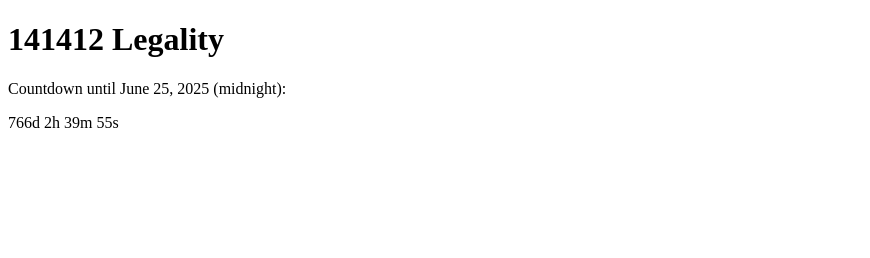
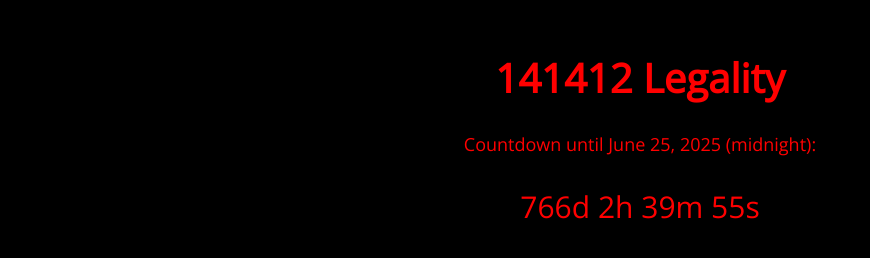
Before and after one commit to masckmaster2007/legality, a plain HTML site: page index.html in a window 1280 px wide. Shown: the whole page, without its empty margins (0-870 px from the left). Drawn offline with nearby package versions, Linux system fonts and the light colour scheme.

Commit message:
Update index.html

```diff
--- a/index.html
+++ b/index.html
@@ -2,6 +2,53 @@
 <html>
 <head>
   <title>141412 Legality</title>
+  <style>
+    /* Custom CSS */
+    body {
+      background-color: #000;
+      color: #ff0000;
+      font-family: "Open Sans", Arial, sans-serif;
+      text-align: center;
+    }
+
+    h1 {
+      font-size: 40px;
+      margin-top: 50px;
+      animation: fadeIn 2s ease-in;
+    }
+
+    p {
+      font-size: 18px;
+      margin-bottom: 30px;
+      animation: fadeIn 2s ease-in;
+    }
+
+    #countdown {
+      font-size: 30px;
+      margin-bottom: 50px;
+      animation: scaleIn 2s ease-in;
+    }
+
+    /* Animations */
+    @keyframes fadeIn {
+      from {
+        opacity: 0;
+      }
+      to {
+        opacity: 1;
+      }
+    }
+
+    @keyframes scaleIn {
+      from {
+        transform: scale(0);
+      }
+      to {
+        transform: scale(1);
+      }
+    }
+  </style>
+  <link href="https://fonts.googleapis.com/css?family=Open+Sans&display=swap" rel="stylesheet">
   <script>
     // Calculate the remaining time until June 25, 2025 (midnight)
     function getTimeRemaining() {
@@ -35,8 +82,10 @@
         time.seconds + "s ";
 
       if (time.total <= 0) {
-        // Redirect to the contact email address
-        window.location.href = "mailto:contactus@dimisaio.x10.mx";
+        // Redirect to the contact page
+        document.body.style.backgroundColor = "#000";
+        document.body.style.color = "#ff0000";
+        document.body.innerHTML = "<h1>URGENT</h1><p>Contact: contactus@dimisaio.x10.mx</p>";
       }
     }
 
@@ -48,5 +97,15 @@
   <h1>141412 Legality</h1>
   <p>Countdown until June 25, 2025 (midnight):</p>
   <div id="countdown"></div>
+
+  <script>
+    // Load Open Sans font asynchronously
+    (function () {
+      var css = document.createElement('link');
+      css.href = 'https://fonts.googleapis.com/css?family=Open+Sans&display=swap';
+      css.rel = 'stylesheet';
+      document.getElementsByTagName('head')[0].appendChild(css);
+    })();
+  </script>
 </body>
 </html>
```
